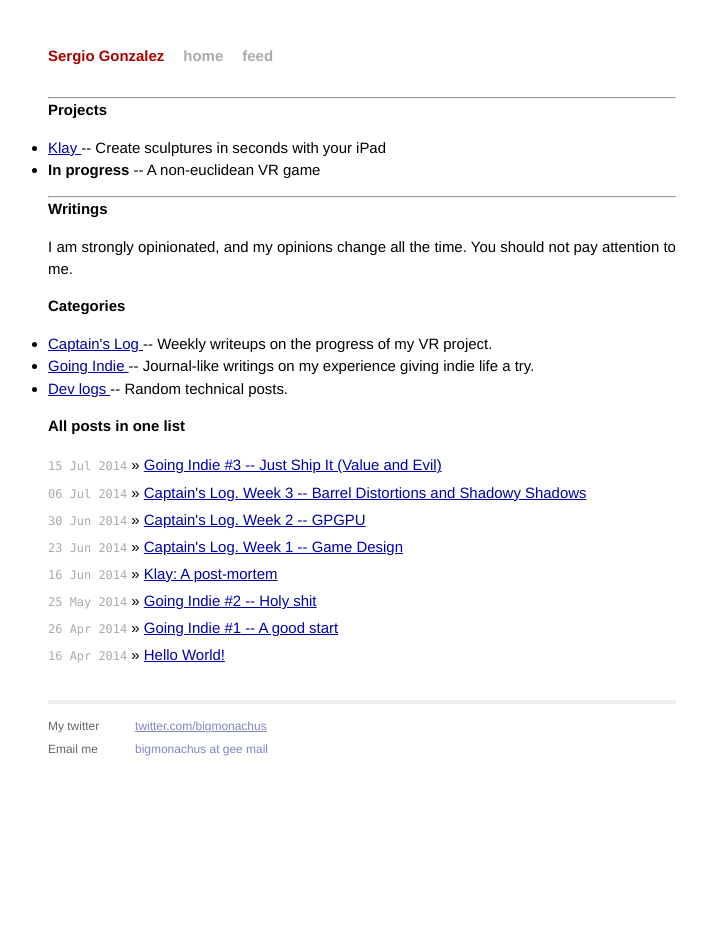
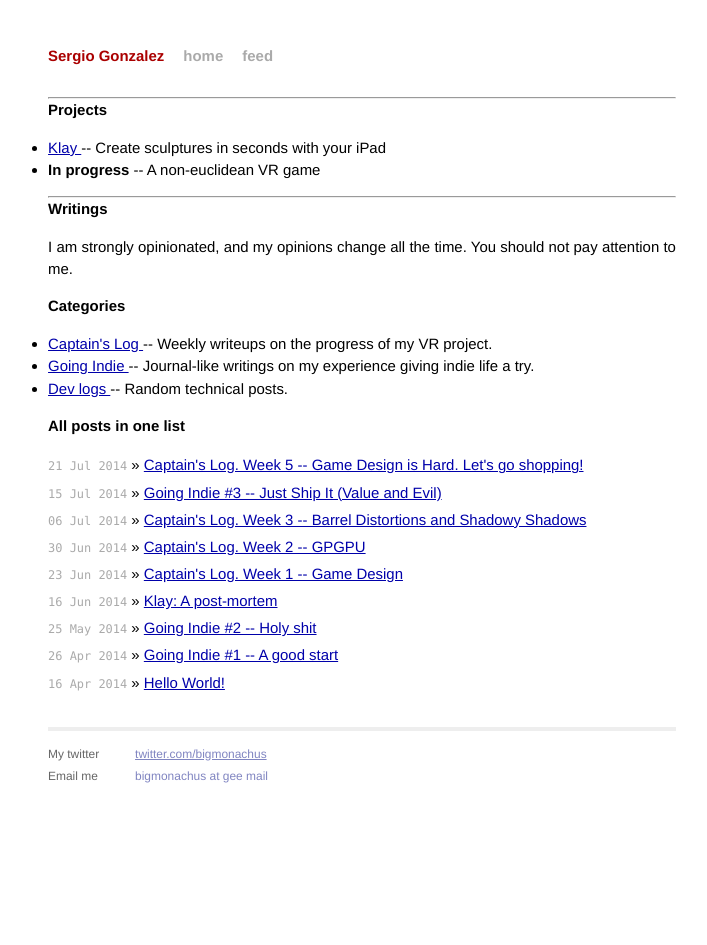
Before and after one commit to serge-rgb/old.bigmonachus.github.io, a Jekyll site: the page built from index.html, in a window 1280 px wide. Shown: the whole page, without its empty margins (278-985 px from the left). Built offline with Jekyll 4.4.1, drawn with Linux system fonts in a browser that asks for light colours; Markdown is read by kramdown in place of the engine named in the settings; some of the changed lines change nothing that is shown.

Commit message:
clog4 paragraph on triangles

```diff
--- /dev/null
+++ b/_posts/2014-07-21-c_log_4.md
@@ -0,0 +1,17 @@
+---
+layout: post
+categories: [captains-log]
+title: "Captain's Log. Week 5 -- Game Design is Hard. Let's go shopping!"
+---
+
+I skipped a week!
+
+What happened was that I shipped a game. Then I spent a lot of time obsessing about it.
+
+I have done some progress since the last Captain's Log, so I will quickly summarize it. I moved a lot of code around, mostly from GLSL to C. Starting to design an actual system instead of a tech demo. I deleted a paragraph with some very impressive tech jargon about my implementation because I passed the 500 word limit, I want to talk about something else:
+
+I'm keeping the renderer very simple. There is a triangle pool stored in a buffer object, GL\_SHADER\_STORAGE\_BUFFER, very new stuff. I haven't found a lot of info on how this is implemented in GPUs, but from what little I have gathered, it is stored in main GPU memory and caches up to L2. Anyway, the triangle pool is not very meaningful. The brute-force method is to hit every triangle in the triangle pool for every ray, but there is no material information in the triangle pool and also it is incredibly slow. The thing that I want to do is to use an acceleration structure, and to store things like material information in the leaf nodes. I implemented Bounding Volume Heirarchies (BVH) in the CPU side, along with some validation code. The next step is to flatten the tree and make it nice and tight so that it fits in memory shared by threads. By 'thread' I mean 'warp' or 'wavefront', depending on which football team you root for. I would have written a line of two of tree-flattening code but, as I sai
+
+I shipped a game and went all Phil Fish in Indie Game the Movie: yelling at random people, running naked, painting "In-App Purchases" in beautiful graffiti art, and so on.
+
+I may have nothing important to report on the coding side, but I have done a lot of progress in my mind-brains.
--- a/klay/index.html
+++ b/klay/index.html
@@ -10,6 +10,10 @@
         <a href="https://itunes.apple.com/us/app/klay/id889851745?ls=1&mt=8">
             <img id="appstore" src="/img/app_store.png">
         </a>
+
+        <!-- <div class=text-center> -->
+        <!--     <a href="mailto:bigmonachus@gmail.com">Contact and Support</a> -->
+        <!-- </div> -->
     </div>
 </div>
 <script>
```
